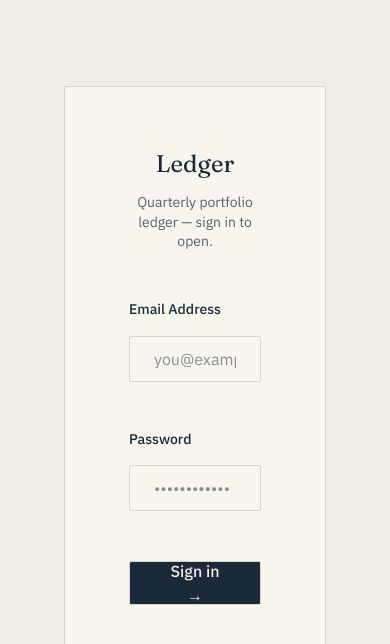
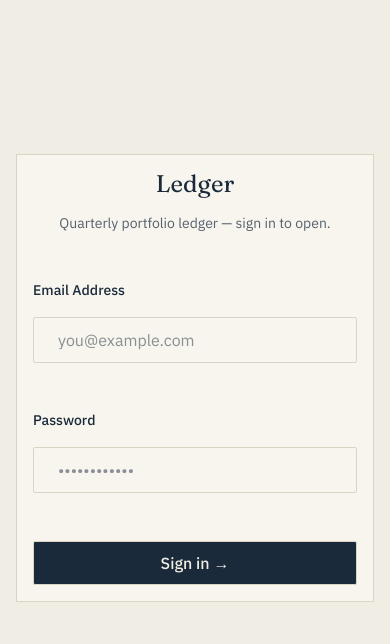
Before and after one commit to RonenTGreat/Portfolio_Tracker_System, a Next.js app: page /sign-in in a window 390 px wide. Shown: the top 644 px of the page. Built offline with nearby package versions, Linux system fonts and the light colour scheme; no server answers.

Commit message:
style(ui): adjust responsive padding on sign-in page and app shell
- Update sign-in page container and card padding for mobile viewports

- Apply desktop-only horizontal padding to app shell auth wrapper

```diff
--- a/src/app/sign-in/page.tsx
+++ b/src/app/sign-in/page.tsx
@@ -42,8 +42,8 @@ export default function SignInPage() {
   }
 
   return (
-    <div className="flex min-h-[calc(100vh-120px)] flex-col items-center justify-center px-4">
-      <div className="w-full max-w-md border border-rule bg-paper-raised p-8 shadow-none">
+    <div className="flex min-h-[calc(100vh-120px)] flex-col items-center justify-center px-2 lg:px-4">
+      <div className="w-full max-w-md border border-rule bg-paper-raised p-2 shadow-none lg:p-8">
         <div className="mb-6 text-center">
           <h1 className="type-display-lg m-0 text-ink">Ledger</h1>
           <p className="type-body-sm mt-2 text-ink-soft">
--- a/src/components/shell/app-shell.tsx
+++ b/src/components/shell/app-shell.tsx
@@ -37,7 +37,7 @@ export function AppShell({
   if (isAuthPage) {
     return (
       <div className="min-h-screen bg-paper">
-        <main className="mx-auto max-w-[1200px] px-4 py-2">
+        <main className="mx-auto max-w-[1200px] py-2 lg:px-4">
           {children}
         </main>
       </div>
```
